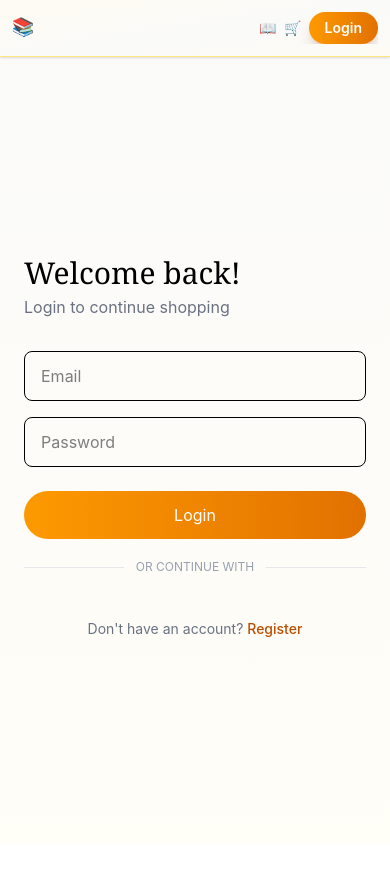
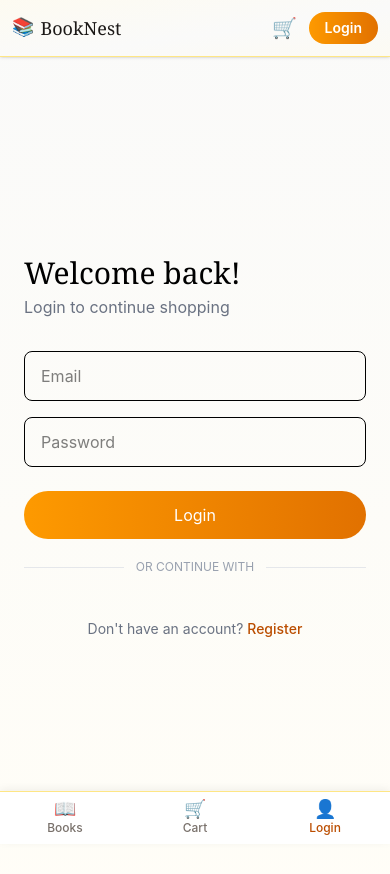
Before and after one commit to Sana190304/bookstore-app, a React (Vite) app in the folder frontend/: page /login in a window 390 px wide. Shown: the top 874 px of the page. Before the commit the page ends 844 px from the top, so only its background shows below. Built offline with nearby package versions, Linux system fonts and the light colour scheme; no server answers.

Commit message:
Add mobile bottom tab bar and fix price/button overlap on book cards

```diff
--- a/frontend/src/App.jsx
+++ b/frontend/src/App.jsx
@@ -1,5 +1,6 @@
 import { Routes, Route } from "react-router-dom";
 import Navbar from "./components/Navbar";
+import MobileTabBar from "./components/MobileTabBar";
 import ProtectedRoute from "./components/ProtectedRoute";
 import Home from "./pages/Home";
 import BookDetails from "./pages/BookDetails";
@@ -13,7 +14,7 @@ import Admin from "./pages/Admin";
 
 function App() {
   return (
-    <div className="min-h-screen bg-gradient-to-b from-stone-50 to-amber-50/40">
+    <div className="min-h-screen bg-gradient-to-b from-stone-50 to-amber-50/40 pb-16 sm:pb-0">
       <Navbar />
 
       <Routes>
@@ -56,6 +57,8 @@ function App() {
           }
         />
       </Routes>
+
+      <MobileTabBar />
     </div>
   );
 }
--- a/frontend/src/components/BookCard.jsx
+++ b/frontend/src/components/BookCard.jsx
@@ -42,14 +42,14 @@ export default function BookCard({ book }) {
         )}
       </Link>
 
-      <div className="flex items-center justify-between mt-3">
+      <div className="flex flex-col gap-2 mt-3">
         <span className="font-bold text-lg bg-gradient-to-r from-amber-500 to-amber-600 bg-clip-text text-transparent">
           ₹{book.price}
         </span>
         <button
           onClick={() => addToCart(book)}
           disabled={book.stock === 0}
-          className="text-sm bg-gradient-to-r from-amber-500 to-amber-600 text-white px-3 py-1.5 rounded-full hover:shadow-md hover:scale-105 active:scale-95 transition-transform disabled:from-gray-300 disabled:to-gray-300 disabled:hover:scale-100"
+          className="w-full text-sm bg-gradient-to-r from-amber-500 to-amber-600 text-white px-3 py-1.5 rounded-full hover:shadow-md hover:scale-105 active:scale-95 transition-transform disabled:from-gray-300 disabled:to-gray-300 disabled:hover:scale-100"
         >
           {book.stock === 0 ? "Out of stock" : "Add to cart"}
         </button>
--- /dev/null
+++ b/frontend/src/components/MobileTabBar.jsx
@@ -0,0 +1,45 @@
+import { NavLink } from "react-router-dom";
+import { useAuth } from "../context/AuthContext";
+import { useCart } from "../context/CartContext";
+
+export default function MobileTabBar() {
+  const { user } = useAuth();
+  const { cart } = useCart();
+  const itemCount = cart.reduce((sum, item) => sum + item.quantity, 0);
+
+  const tabs = [
+    { to: "/", icon: "📖", label: "Books" },
+    user && { to: "/wishlist", icon: "❤️", label: "Wishlist" },
+    { to: "/cart", icon: "🛒", label: "Cart", badge: itemCount },
+    user?.role === "admin"
+      ? { to: "/admin", icon: "⚙️", label: "Admin" }
+      : user
+      ? { to: "/orders", icon: "📦", label: "Orders" }
+      : { to: "/login", icon: "👤", label: "Login" },
+  ].filter(Boolean);
+
+  return (
+    <nav className="sm:hidden fixed bottom-0 left-0 right-0 bg-white border-t border-amber-200 flex justify-around items-stretch z-20 shadow-[0_-2px_8px_rgba(0,0,0,0.06)]">
+      {tabs.map((tab) => (
+        <NavLink
+          key={tab.to}
+          to={tab.to}
+          end
+          className={({ isActive }) =>
+            `relative flex-1 flex flex-col items-center justify-center gap-0.5 py-2 text-xs font-medium transition-colors ${
+              isActive ? "text-amber-700" : "text-stone-500"
+            }`
+          }
+        >
+          <span className="text-lg leading-none">{tab.icon}</span>
+          <span>{tab.label}</span>
+          {tab.badge > 0 && (
+            <span className="absolute top-1 right-1/4 bg-amber-500 text-white text-[10px] font-bold rounded-full w-4 h-4 flex items-center justify-center">
+              {tab.badge}
+            </span>
+          )}
+        </NavLink>
+      ))}
+    </nav>
+  );
+}
--- a/frontend/src/components/Navbar.jsx
+++ b/frontend/src/components/Navbar.jsx
@@ -22,22 +22,23 @@ export default function Navbar() {
       <div className="max-w-6xl mx-auto px-3 sm:px-4 py-3 sm:py-4 flex items-center justify-between gap-2 sm:gap-4">
         <Link to="/" className="font-display text-lg sm:text-2xl text-stone-900 flex items-center gap-1.5 sm:gap-2 shrink-0">
           <span className="animate-float inline-block">📚</span>
-          <span className="hidden xs:inline sm:inline">BookNest</span>
+          <span>BookNest</span>
         </Link>
 
-        <div className="flex items-center gap-2 sm:gap-6 text-sm font-medium overflow-x-auto">
+        {/* full link row — desktop/tablet only, mobile uses the bottom tab bar instead */}
+        <div className="hidden sm:flex items-center gap-6 text-sm font-medium">
           <Link to="/" className={navLink}>
-            📖 <span className="hidden sm:inline">Books</span>
+            📖 Books
           </Link>
 
           {user && (
             <Link to="/wishlist" className={navLink}>
-              ❤️ <span className="hidden sm:inline">Wishlist</span>
+              ❤️ Wishlist
             </Link>
           )}
 
           <Link to="/cart" className={`relative ${navLink}`}>
-            🛒 <span className="hidden sm:inline">Cart</span>
+            🛒 Cart
             {itemCount > 0 && (
               <span className="absolute -top-2.5 -right-3 bg-amber-500 text-white text-xs font-bold rounded-full w-5 h-5 flex items-center justify-center shadow-md shadow-amber-400/50 animate-pulse">
                 {itemCount}
@@ -47,24 +48,24 @@ export default function Navbar() {
 
           {user && (
             <Link to="/orders" className={navLink}>
-              📦 <span className="hidden sm:inline">Orders</span>
+              📦 Orders
             </Link>
           )}
 
           {user?.role === "admin" && (
             <Link to="/admin" className={navLink}>
-              ⚙️ <span className="hidden sm:inline">Admin</span>
+              ⚙️ Admin
             </Link>
           )}
 
-          <div className="h-6 w-px bg-stone-300 hidden sm:block" />
+          <div className="h-6 w-px bg-stone-300" />
 
           {user ? (
-            <div className="flex items-center gap-2 sm:gap-3">
+            <div className="flex items-center gap-3">
               <span className="text-stone-500 hidden md:inline">Hi, {user.name.split(" ")[0]}</span>
               <button
                 onClick={handleLogout}
-                className="bg-white border border-stone-300 px-3 sm:px-4 py-1.5 rounded-full hover:bg-stone-100 transition-colors whitespace-nowrap"
+                className="bg-white border border-stone-300 px-4 py-1.5 rounded-full hover:bg-stone-100 transition-colors whitespace-nowrap"
               >
                 Logout
               </button>
@@ -72,7 +73,34 @@ export default function Navbar() {
           ) : (
             <Link
               to="/login"
-              className="bg-gradient-to-r from-amber-500 to-amber-600 text-white px-4 sm:px-5 py-1.5 rounded-full font-semibold shadow-lg shadow-amber-900/20 hover:shadow-amber-500/40 hover:scale-105 active:scale-95 transition-all whitespace-nowrap"
+              className="bg-gradient-to-r from-amber-500 to-amber-600 text-white px-5 py-1.5 rounded-full font-semibold shadow-lg shadow-amber-900/20 hover:shadow-amber-500/40 hover:scale-105 active:scale-95 transition-all whitespace-nowrap"
+            >
+              Login
+            </Link>
+          )}
+        </div>
+
+        {/* mobile — just the essentials, everything else lives in the bottom tab bar */}
+        <div className="flex sm:hidden items-center gap-2">
+          <Link to="/cart" className="relative text-xl px-1">
+            🛒
+            {itemCount > 0 && (
+              <span className="absolute -top-1 -right-1 bg-amber-500 text-white text-[10px] font-bold rounded-full w-4 h-4 flex items-center justify-center">
+                {itemCount}
+              </span>
+            )}
+          </Link>
+          {user ? (
+            <button
+              onClick={handleLogout}
+              className="bg-white border border-stone-300 px-3 py-1.5 rounded-full text-sm hover:bg-stone-100 transition-colors"
+            >
+              Logout
+            </button>
+          ) : (
+            <Link
+              to="/login"
+              className="bg-gradient-to-r from-amber-500 to-amber-600 text-white px-4 py-1.5 rounded-full text-sm font-semibold whitespace-nowrap"
             >
               Login
             </Link>
```
